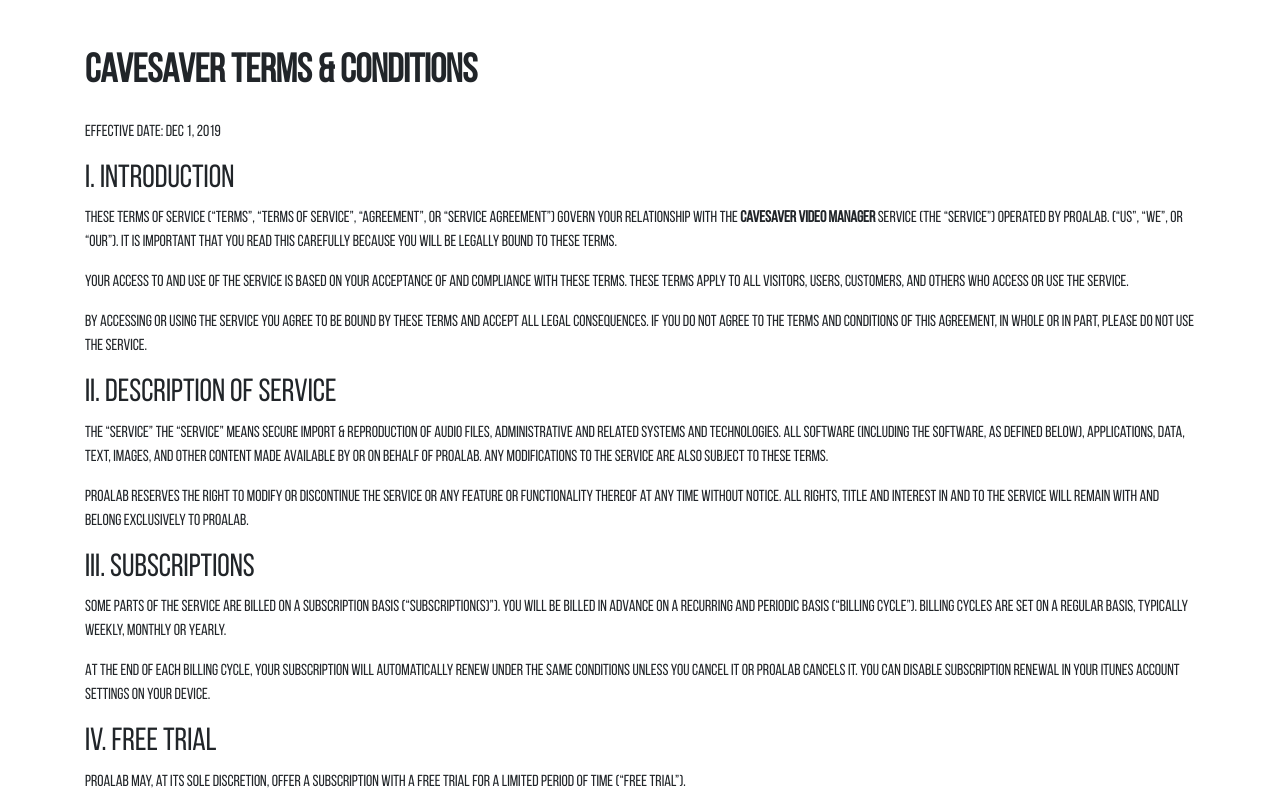
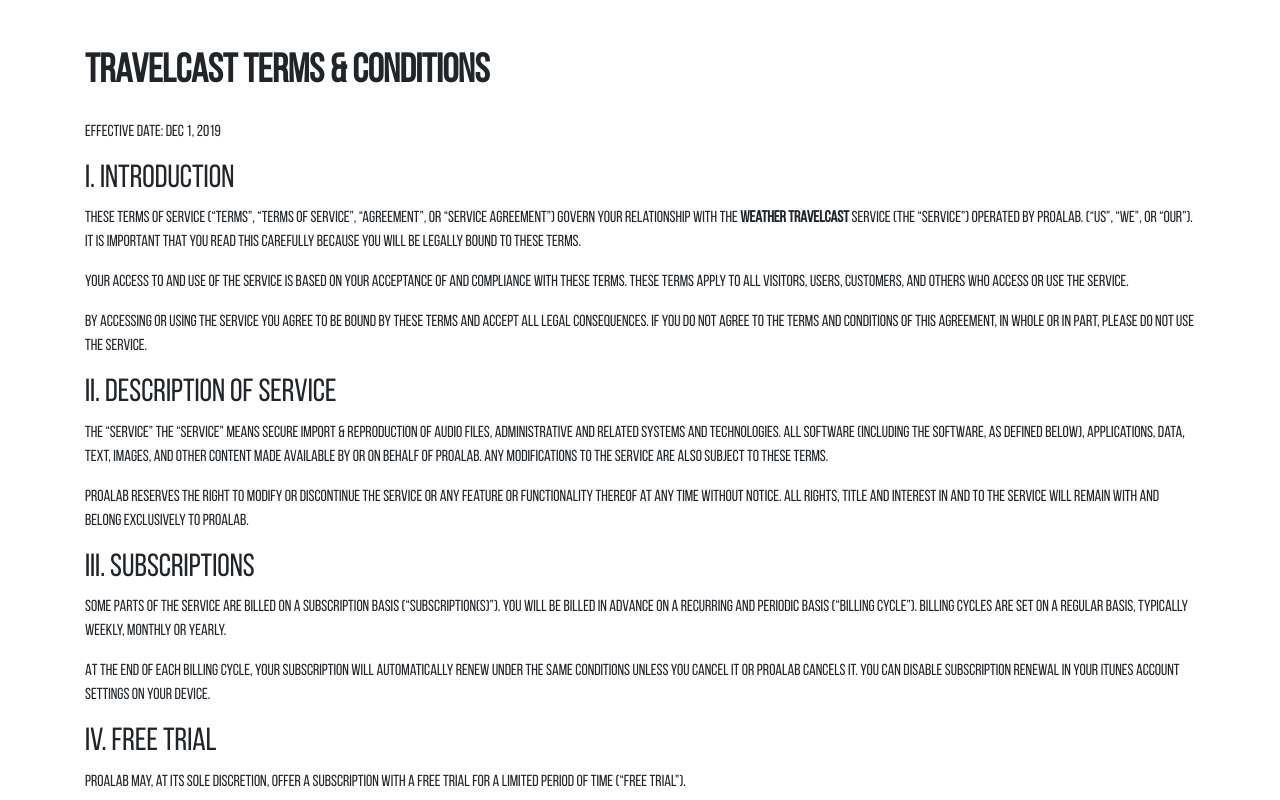
Before and after one commit to AlexandrBasan/apps.github.io, a plain HTML site: page policies/travelcast-terms.html in a window 1280 px wide. Shown: the top 800 px of the page. Drawn offline with nearby package versions, Linux system fonts and the light colour scheme.

Commit message:
Add files via upload

```diff
--- a/policies/travelcast-terms.html
+++ b/policies/travelcast-terms.html
@@ -16,7 +16,7 @@
 	<!-- FontAwesome -->
 	<script defer src="https://use.fontawesome.com/releases/v5.0.9/js/all.js" integrity="sha384-8iPTk2s/jMVj81dnzb/iFR2sdA7u06vHJyyLlAd4snFpCl/SnyUjRrbdJsw1pGIl" crossorigin="anonymous"></script>
 
-	<title>Proalab | First Terms & Conditions</title>
+	<title>Proalab | Second Terms & Conditions</title>
 
 	<!--<link rel="shortcut icon" href="https://static.parastorage.com/client/pfavico.ico" type="image/x-icon">-->
 	<link rel="icon" type="image/png" href="../assets/images/ico.png" />
@@ -97,7 +97,7 @@
 	<main role="main" class="container">
 		<div class="row">
 			<div class="col-8 col-sm-6">
-				<h1 class="mt-5" lang="en">CaveSaver Terms & Conditions</h1>
+				<h1 class="mt-5" lang="en">TravelCast Terms & Conditions</h1>
 			</div>
 			<div class="col-12 col-sm-12">
 				<p class="lead" lang="en">
@@ -105,7 +105,7 @@
 			        <p>Effective date: Dec 1, 2019</p>
 
 			        <h2>I.   INTRODUCTION</h2>
-			        <p>These Terms of Service (“Terms”, “Terms of Service”, “Agreement”, or “Service Agreement”) govern your relationship with the <b>CaveSaver Video Manager</b> Service (the “Service”) operated by Proalab. (“us”, “we”, or “our”). It is important that you read this carefully because you will be legally bound to these terms.</p>
+			        <p>These Terms of Service (“Terms”, “Terms of Service”, “Agreement”, or “Service Agreement”) govern your relationship with the <b>Weather TravelCast</b> Service (the “Service”) operated by Proalab. (“us”, “we”, or “our”). It is important that you read this carefully because you will be legally bound to these terms.</p>
 			        <p>Your access to and use of the Service is based on your acceptance of and compliance with these Terms. These Terms apply to all visitors, users, customers, and others who access or use the Service.</p>
 			        <p>By accessing or using the Service you agree to be bound by these Terms and accept all legal consequences. If you do not agree to the terms and conditions of this Agreement, in whole or in part, please do not use the Service.</p>
 
```
Also changed, not shown: policies/travelcast-privacy.html (+3 -3 lines).
